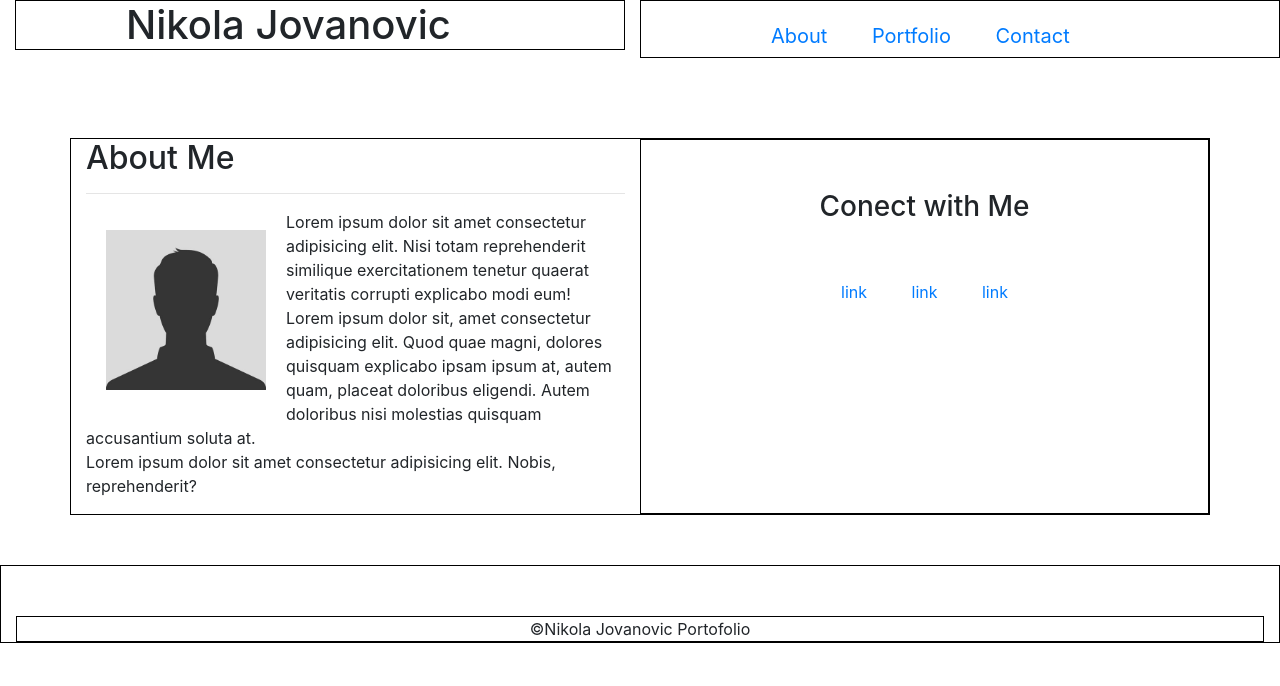
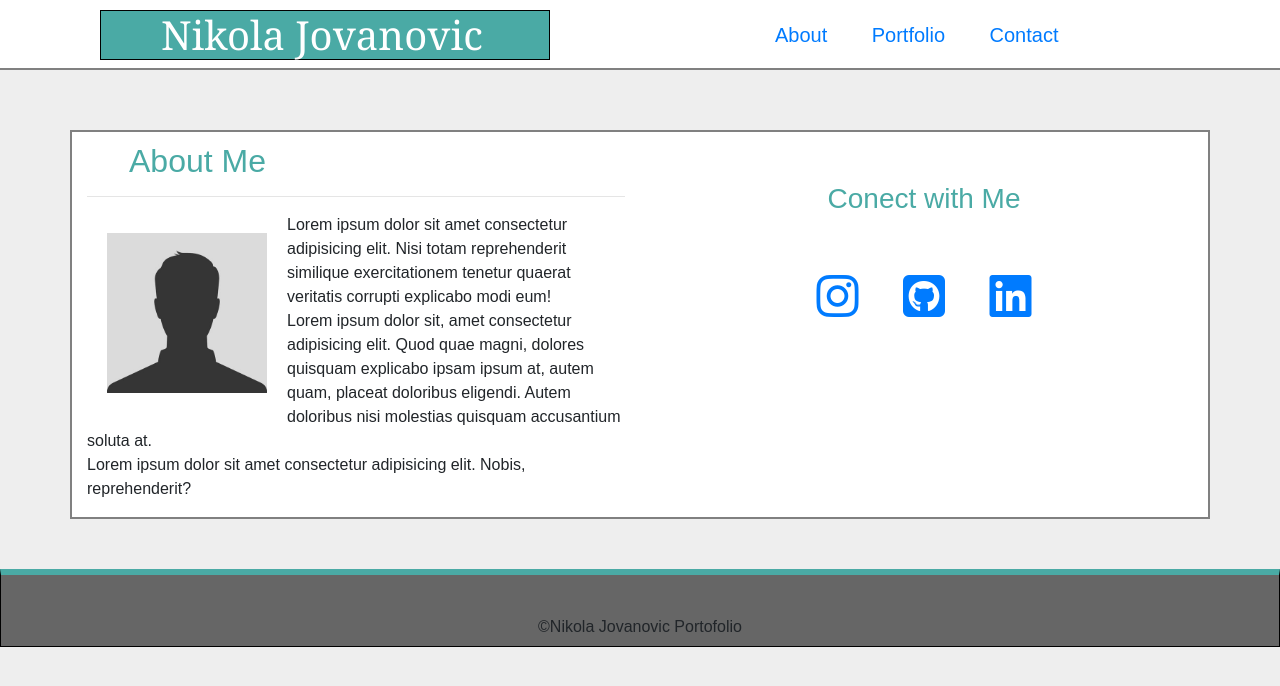
Before and after one commit to nikola4work/BootStrap-Portfolio, a plain HTML site: page index.html in a window 1280 px wide. Drawn offline with nearby package versions, Linux system fonts and the light colour scheme.

Commit message:
finsihed with styling for about me page

```diff
--- a/assets/css/style.css
+++ b/assets/css/style.css
@@ -2,14 +2,29 @@
     box-sizing: border-box;
 }
 
+body {
+    font-family: Arial, Helvetica, sans-serif;
+    background-color: #eeeeee;
+}
+
+.header {
+    border-bottom: 2px solid grey;
+    background-color: #ffffff;
+}
+
 .myname {
     border: 1px solid black;
-    padding-left: 110px;
+    padding-left: 60px;
+    width: 450px;
+    margin-left: 85px;
+    margin-top: 10px;
+    font-family: "Georgia", Times, Times New Roman, serif;
+    background-color: #4aaaa5;
+    color: #ffffff;
 }
 
 .navigation {
-    border: 1px solid black;
-    padding-left: 110px;
+    padding-left: 115px;
     padding-top: 20px;
 }
 
@@ -19,8 +34,15 @@
 }
 
 .main {
-    border: 1px solid black;
-    margin-top: 80px;
+    border: 2px solid grey;
+    margin-top: 60px;
+    background-color: #ffffff;
+}
+
+.aboutme {
+    padding-left: 42px;
+    padding-top: 10px;
+    color: #4aaaa5;
 }
 
 .img-fluid {
@@ -28,15 +50,16 @@
     height: 200px;
     float: left;
     padding: 20px;
+    border-radius: 10%;
 }
 
 .aside {
-    border: 1px solid black;
     text-align: center;
 }
 
 .conect {
     padding-top: 50px;
+    color: #4aaaa5;
 }
 
 .aside a {
@@ -47,4 +70,9 @@
     text-align: center;
     border: 1px solid black;
     margin-top: 50px;
+    background-color: #666666;
+    border-top: 6px solid #4aaaa5;
+    font-family: "Arial", "Helvetica Neue", Helvetica, sans-serif;
+    height: 78px;
+    padding-top: 40px;
 }
--- a/index.html
+++ b/index.html
@@ -9,12 +9,14 @@
     <!-- Bootstrap CSS -->
     <link rel="stylesheet" href="https://stackpath.bootstrapcdn.com/bootstrap/4.3.1/css/bootstrap.min.css" integrity="sha384-ggOyR0iXCbMQv3Xipma34MD+dH/1fQ784/j6cY/iJTQUOhcWr7x9JvoRxT2MZw1T" crossorigin="anonymous">
     <link rel="stylesheet" href="./assets/css/style.css">
+    <script src="https://kit.fontawesome.com/f9e8e0bf75.js" crossorigin="anonymous"></script>
+
 
     <title>About me page</title>
 </head>
 
 <body>
-    <div class="container-fluid">
+    <div class="container-fluid header">
         <div class="row">
             <div class="col-md-6">
                 <h1 class="myname">
@@ -55,18 +57,18 @@
                 </h3>
                 <br>
                 <br>
-                <a href="">link</a>
-                <a href="">link</a>
-                <a href="">link</a>
+                <a href="#" target="_blank"><i class="fab fa-instagram fa-3x"></i></a>
+                <a href="#" target="_blank"><i class="fab fa-github-square fa-3x"></i></a>
+                <a href="#" target="_blank"><i class="fab fa-linkedin fa-3x"></i></a>
             </div>
         </div>
     </div>
     <div class="container-fluid footer">
         <div class="row">
             <div class="col-sm-12">
-                <div class="footer">
-                    &copy;Nikola Jovanovic Portofolio
-                </div>
+
+                &copy;Nikola Jovanovic Portofolio
+
             </div>
         </div>
     </div>
```
